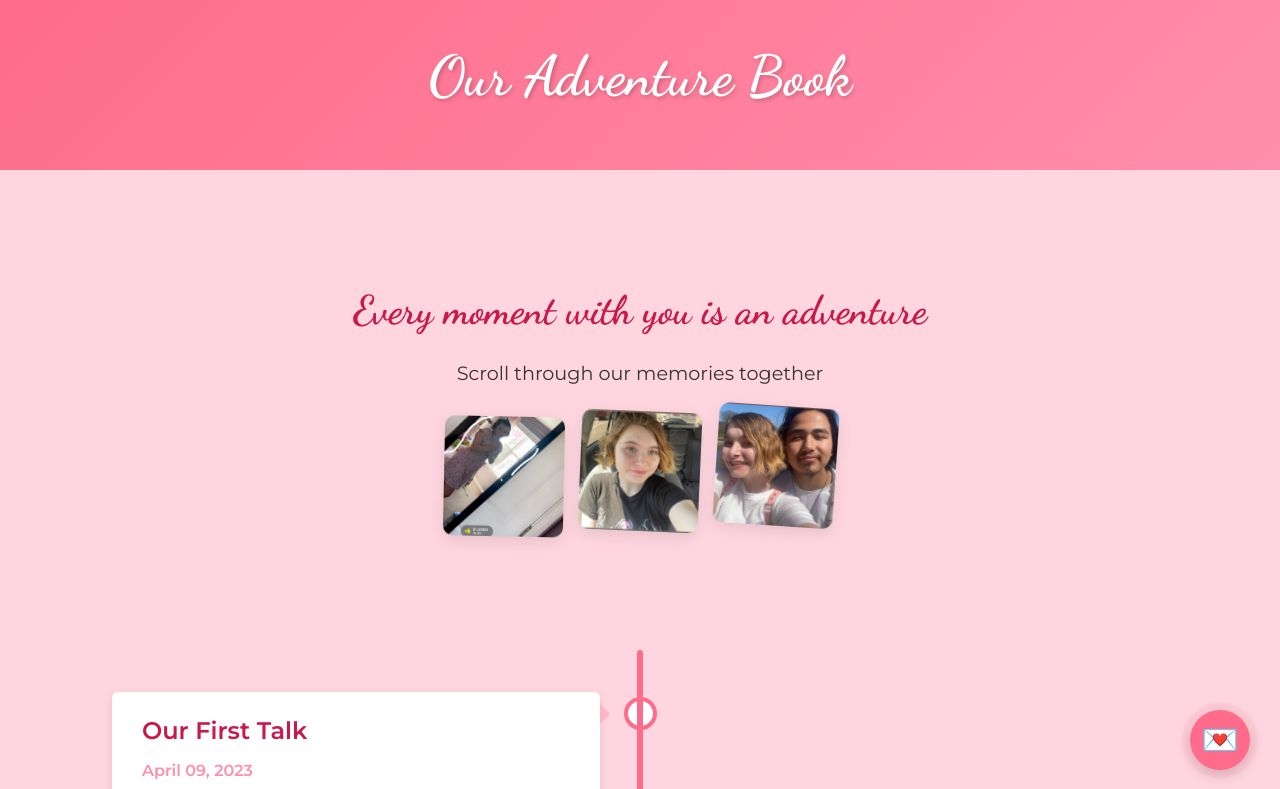
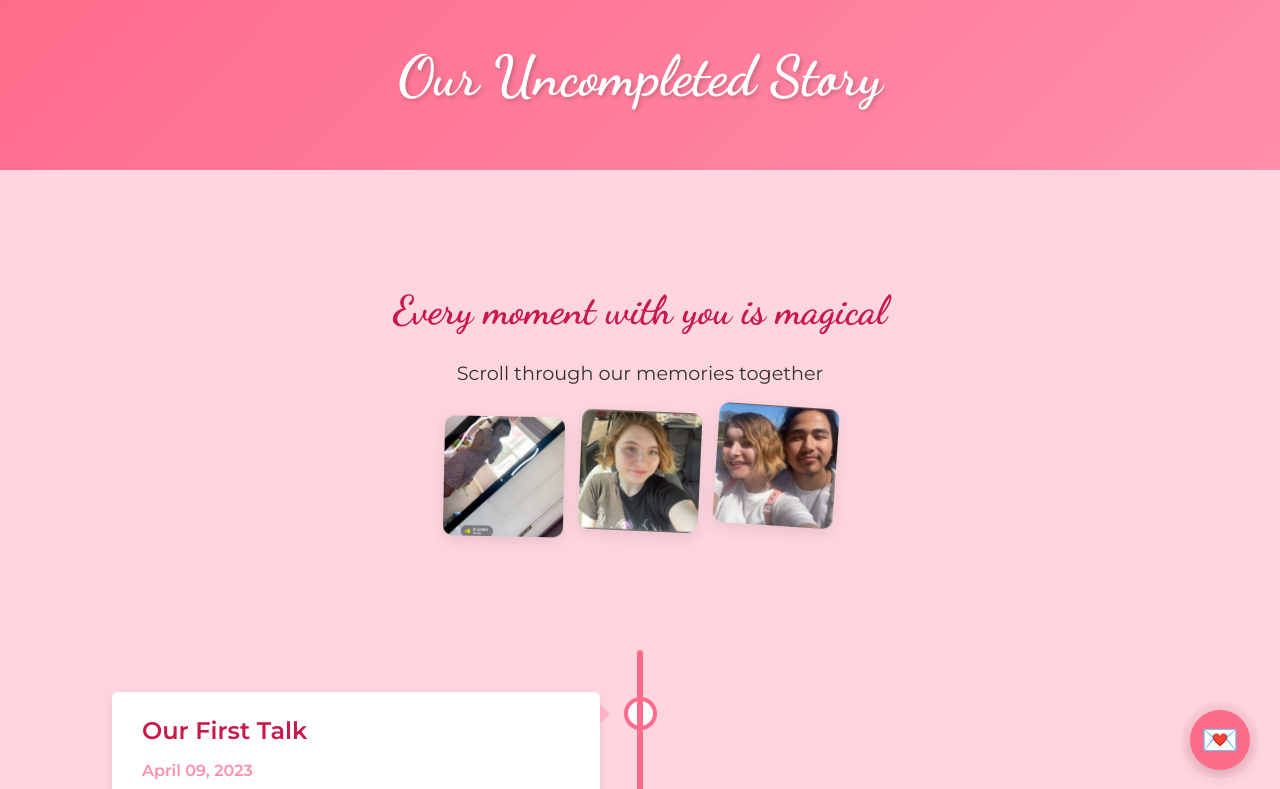
Before and after one commit to biv3k224/adventure-book, a plain HTML site: page index.html in a window 1280 px wide. Shown: the top 789 px of the page. Drawn offline with Linux system fonts and the light colour scheme.

Commit message:
some changes

```diff
--- a/index.html
+++ b/index.html
@@ -14,14 +14,14 @@
     </div>
 
     <header>
-        <h1>Our Adventure Book</h1>
+        <h1>Our Uncompleted Story</h1>
         <div class="hearts-container"></div>
     </header>
 
     <main>
         <section class="intro">
             <div class="intro-text">
-                <h2>Every moment with you is an adventure</h2>
+                <h2>Every moment with you is magical</h2>
                 <p>Scroll through our memories together</p>
             </div>
             <div class="floating-photos">
@@ -35,7 +35,7 @@
     </main>
 
     <footer>
-        <p>Made with ♥ for the love of my life</p>
+        <p>Made with ♥ for the love of my life - Torie Layah Weisenseel.</p>
     </footer>
 
     <!-- Floating letter icon -->
```
